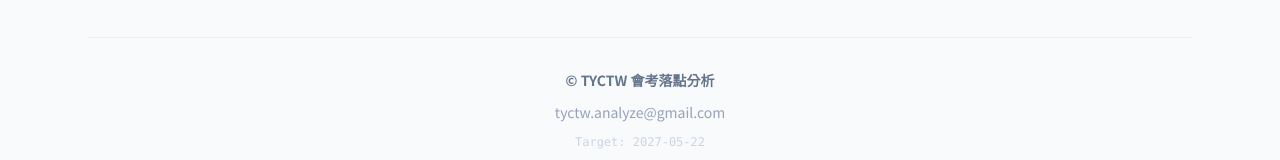
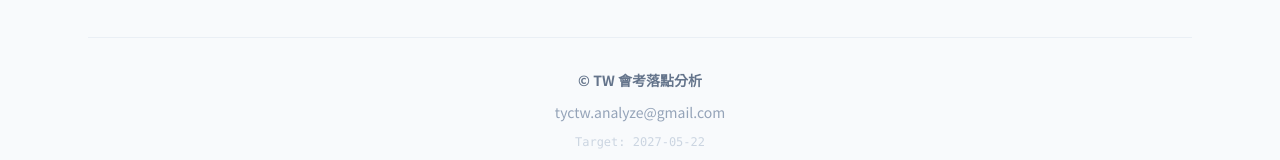
Before and after one commit to tyctw/clock, a React (Vite) app: page / in a window 1280 px wide. Shown: the part 2324-2484 px from the top of the page. Built offline with nearby package versions, Linux system fonts and the light colour scheme.

Commit message:
Update footer copyright text

```diff
--- a/App.tsx
+++ b/App.tsx
@@ -78,7 +78,7 @@
 
         <footer className="mt-16 sm:mt-24 mb-8 text-slate-400 text-sm text-center w-full pt-8 border-t border-slate-200/60">
           <div className="flex flex-col items-center gap-3">
-            <p className="font-semibold text-slate-500">© TYCTW 會考落點分析</p>
+            <p className="font-semibold text-slate-500">© TW 會考落點分析</p>
             <a href="mailto:tyctw.analyze@gmail.com" className="hover:text-blue-600 transition-colors duration-300">
               tyctw.analyze@gmail.com
             </a>
```
